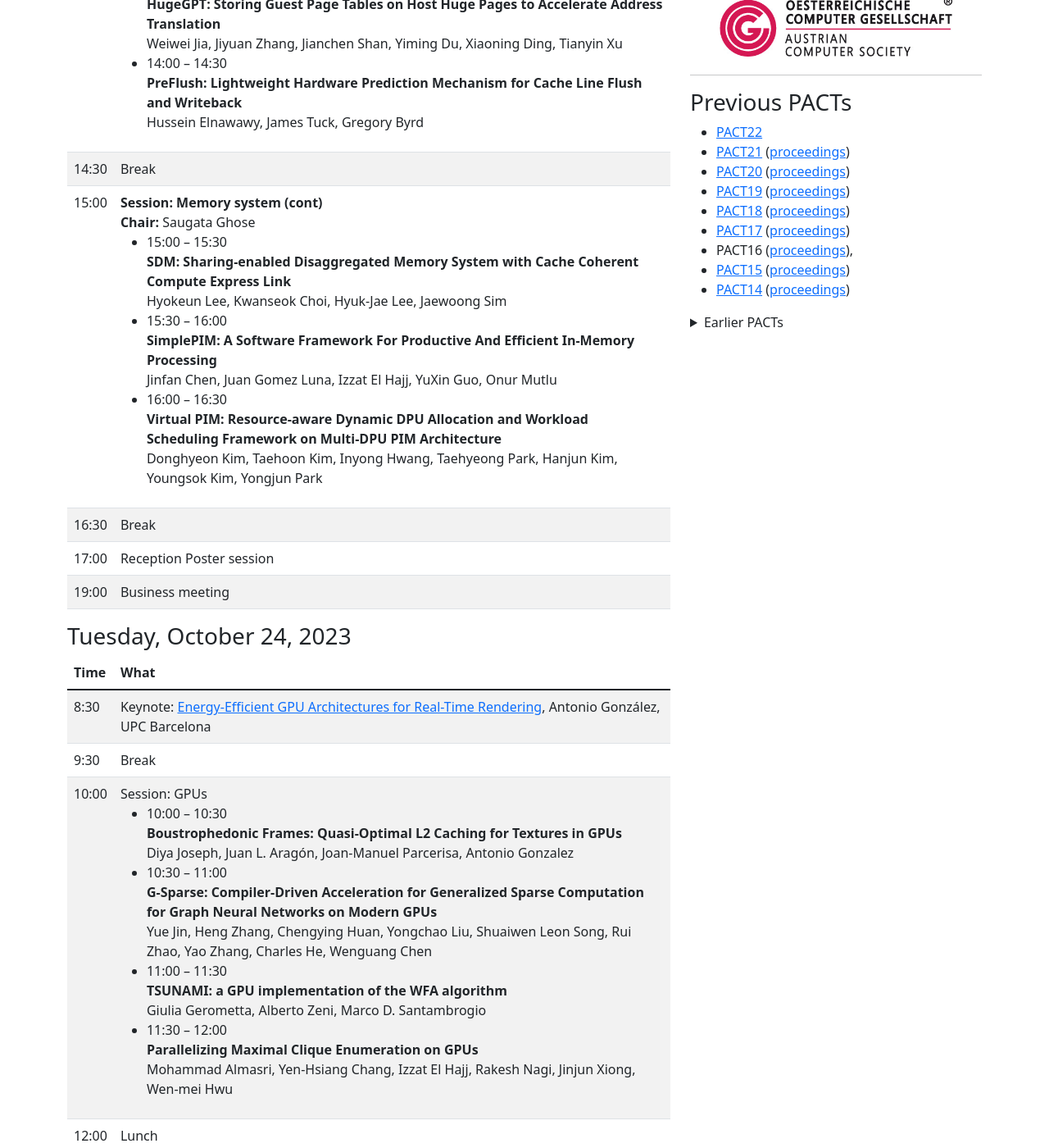
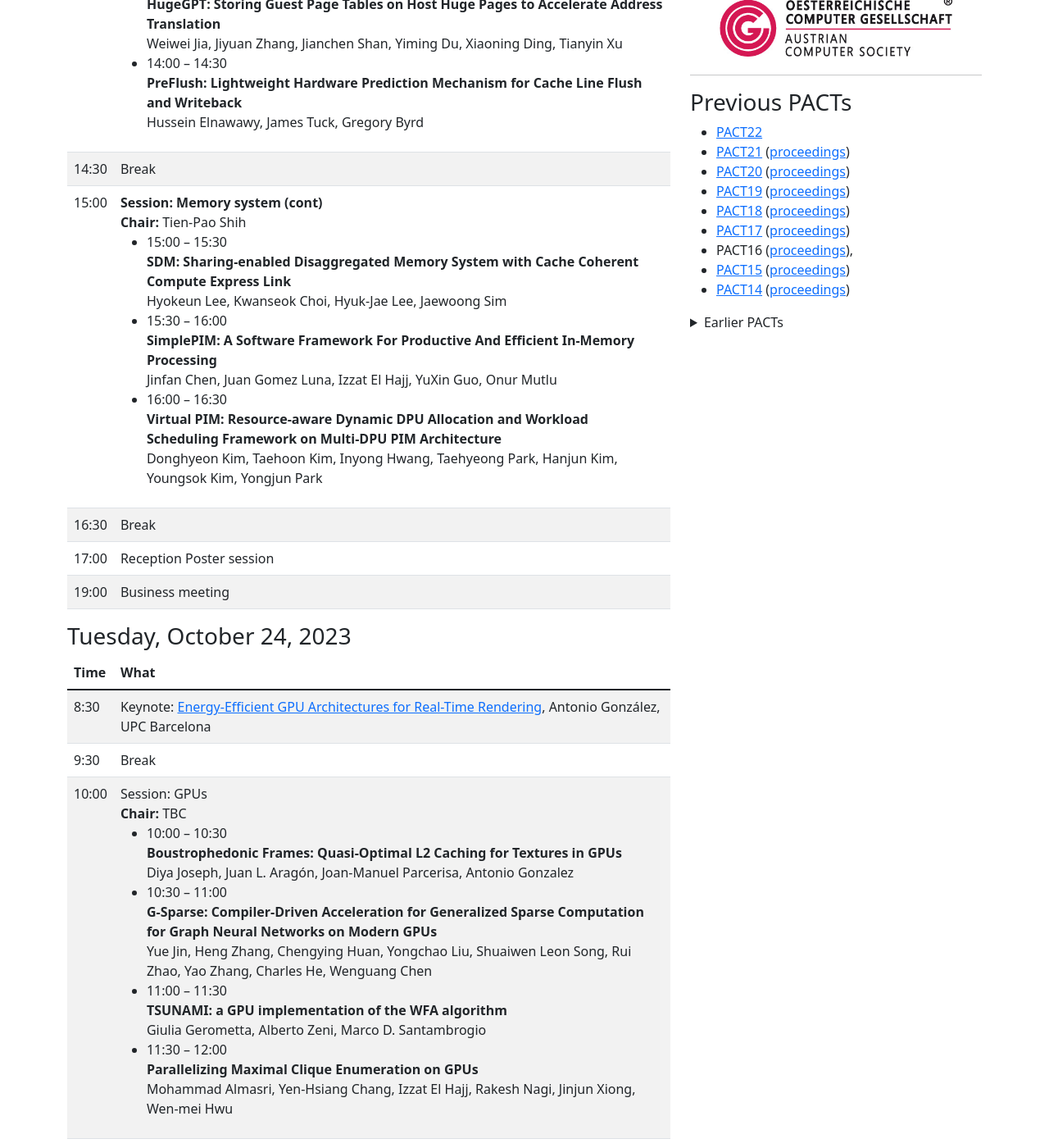
Before and after one commit to pact2023/pact2023.github.io, a Jekyll site: the page built from program/index.md, in a window 1280 px wide and 1400 px high, scrolled down 1946 px. Shown: the whole window at 82% size. Built offline with Jekyll 4.4.1, drawn with Linux system fonts in a browser that asks for light colours; some of the changed text lies outside the part shown.

Commit message:
session chairs, take 2

```diff
--- a/program/index.md
+++ b/program/index.md
@@ -299,7 +299,7 @@
 		<td>
 			<b>Session: Memory system (cont)</b>
 			<br>
-            <b>Chair:</b> Saugata Ghose
+            <b>Chair:</b> Tien-Pao Shih
 			<br>
 			<ul>
 				<li>
@@ -392,6 +392,8 @@
 		<td>
 			Session: GPUs
 			<br>
+            <b>Chair:</b> TBC
+			<br>
 			<ul>
 				<li>
 					10:00 – 10:30
@@ -446,6 +448,8 @@
 		</td>
 		<td>
 			Session: Algorithms
+			<br>
+            <b>Chair:</b> Michael Spear
 			<br>
 			<ul>
 				<li>
@@ -502,6 +506,8 @@
 		<td>
 			<b>Session: Architecture</b>
             <br>
+            <b>Chair:</b> TBC
+			<br>
 			<ul>
 				<li>
 					15:30 – 16:00
```
